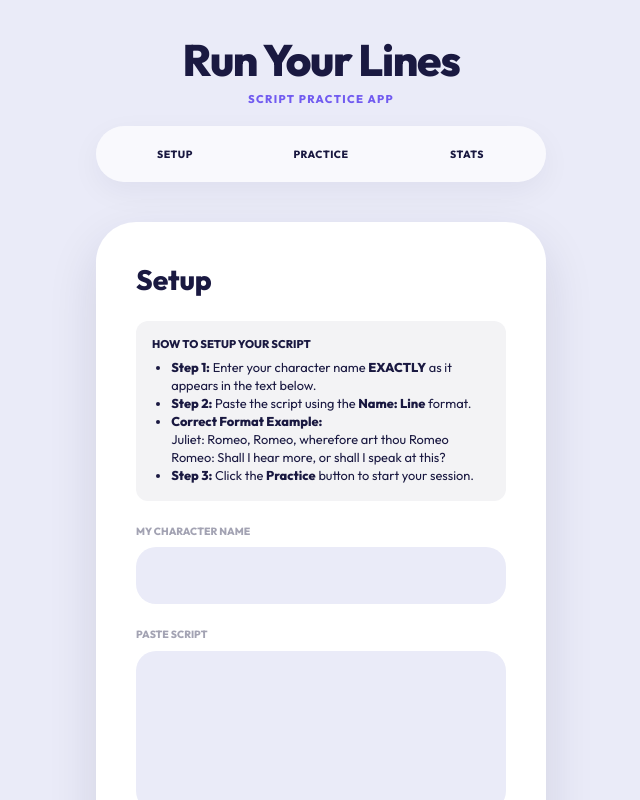
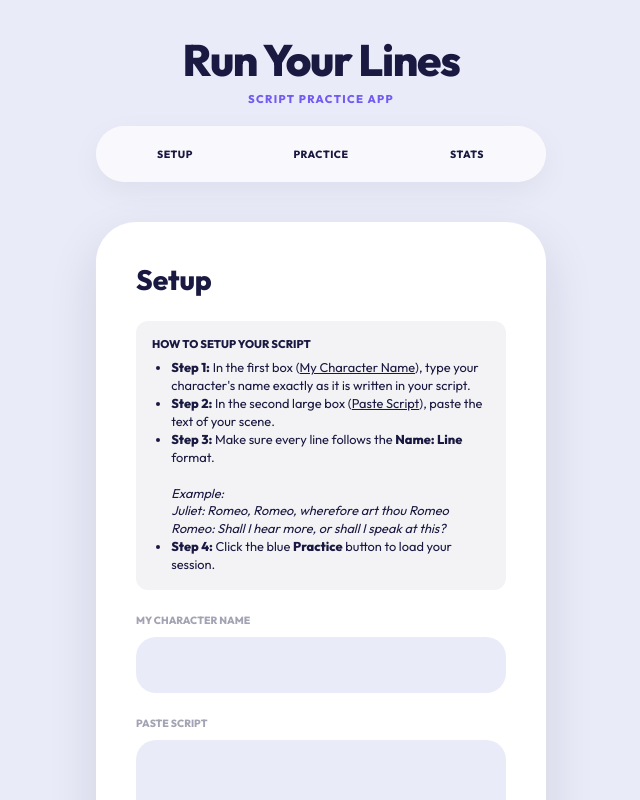
Before and after one commit to reneemandel/DGMDE28-FinalProject, a React (Vite) app: page /DGMDE28-FinalProject/settings in a window 1280 px wide. Shown: the top 800 px of the page, without its empty margins (319-959 px from the left). Built offline with nearby package versions, Linux system fonts and the light colour scheme.

Commit message:
instructions edit

```diff
--- a/src/game.jsx
+++ b/src/game.jsx
@@ -223,15 +223,32 @@ function Settings({ onSave }) {
             <div className="instruction-box">
                 <p className="instruction-title">How to Setup Your Script</p>
                 <ul className="instruction-list">
-                    <li><strong>Step 1:</strong> Enter your character name <strong>EXACTLY</strong> as it appears in the text below.</li>
-                    <li><strong>Step 2:</strong> Paste the script using the <strong>Name: Line</strong> format.</li>
+                    {/* Mapping Step 1 to Input 1 */}
                     <li>
-                        <strong>Correct Format Example:</strong><br />
-                        Juliet: Romeo, Romeo, wherefore art thou Romeo<br />
-                        Romeo: Shall I hear more, or shall I speak at this?
+                        <strong>Step 1:</strong> In the first box (<u>My Character Name</u>), type your character's name exactly as it is written in your script.
                     </li>
 
-                    <li><strong>Step 3:</strong> Click the <strong>Practice</strong> button to start your session.</li>
+                    {/* Mapping Step 2 to Input 2 */}
+                    <li>
+                        <strong>Step 2:</strong> In the second large box (<u>Paste Script</u>), paste the text of your scene.
+                    </li>
+
+                    {/* Clear formatting instruction with a visual example */}
+                    <li>
+                        <strong>Step 3:</strong> Make sure every line follows the <strong>Name: Line</strong> format.
+                        <br />
+                        <br />
+                        <em>Example:</em>
+                        <br />
+                        <em>Juliet: Romeo, Romeo, wherefore art thou Romeo</em>
+                        <br />
+                        <em>Romeo: Shall I hear more, or shall I speak at this?</em>
+                    </li>
+
+                    {/* Final Step */}
+                    <li>
+                        <strong>Step 4:</strong> Click the blue <strong>Practice</strong> button to load your session.
+                    </li>
                 </ul>
             </div>
 
```
